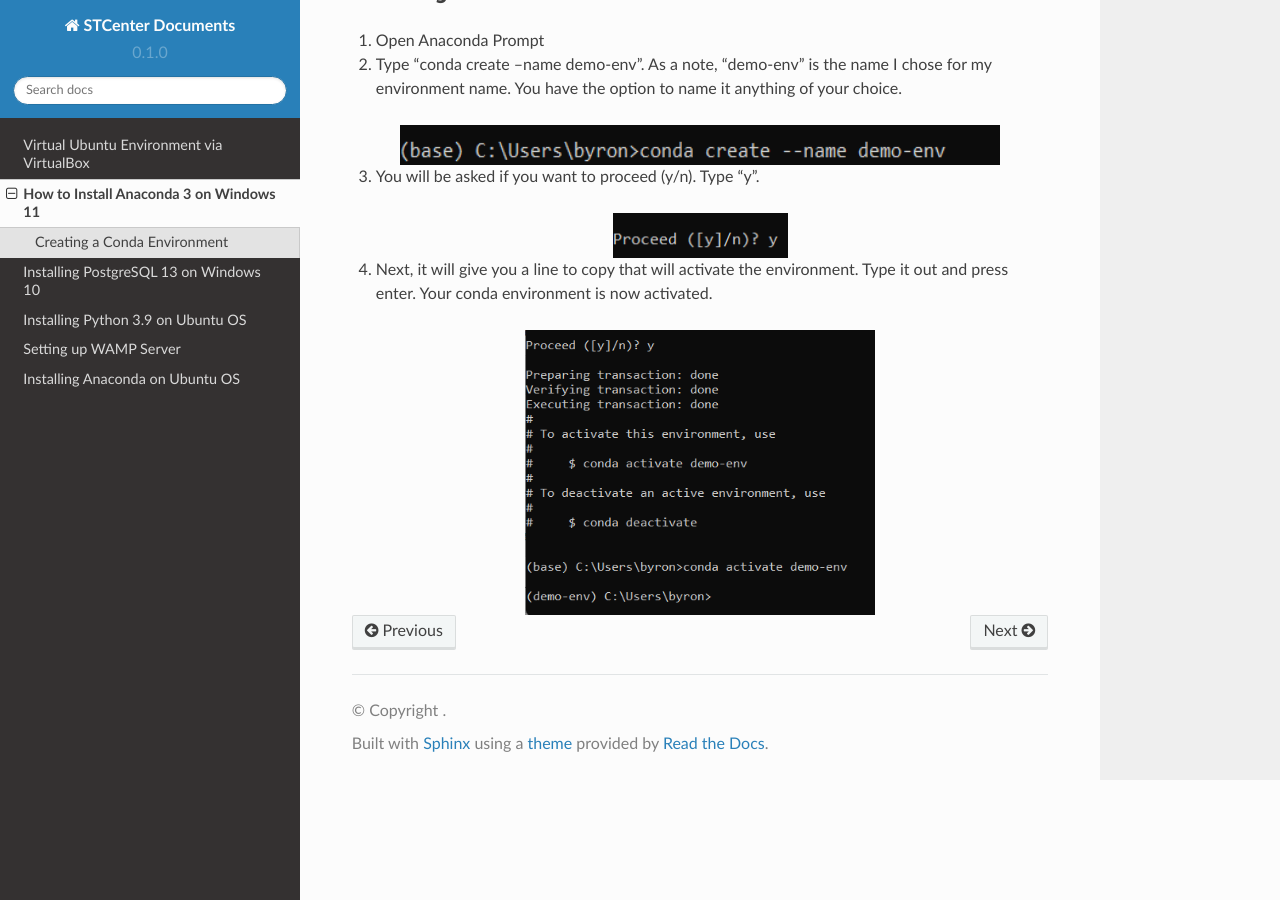
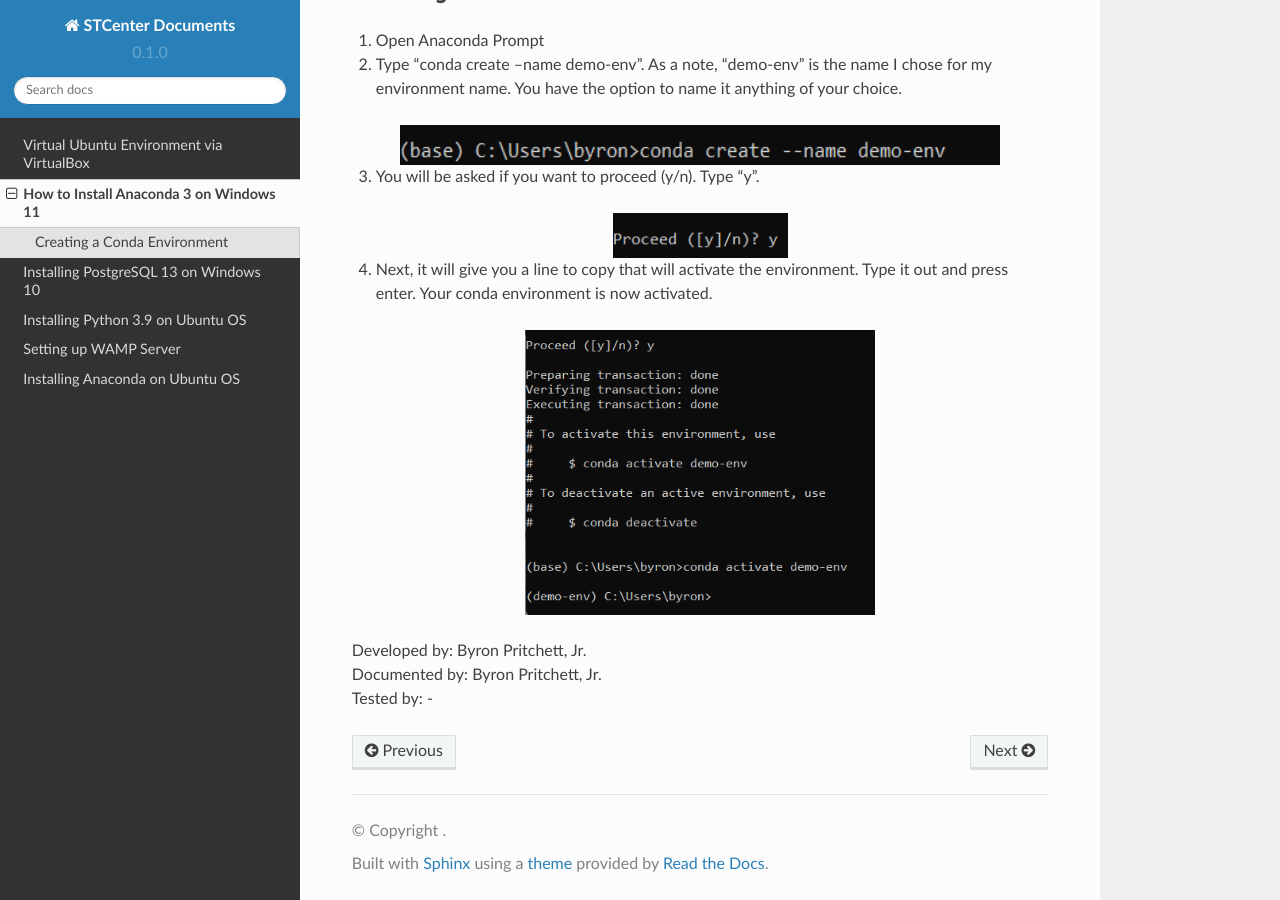
Before and after one commit to stccenter/STCenterDocs, a Sphinx documentation site: the page built from docs/source/anaconda-install.rst, in a window 1280 px wide and 900 px high, scrolled down 1787 px. Built offline with Sphinx 7.4.7 and the Read the Docs theme 2.0.0, drawn with Linux system fonts in a browser that asks for light colours; pages that are not in the unit, such as notebooks, are missing from menus.

Commit message:
Update anaconda-install.rst

```diff
--- a/docs/source/anaconda-install.rst
+++ b/docs/source/anaconda-install.rst
@@ -72,3 +72,8 @@ Creating a Conda Environment
     :align: center
     :height: 285px
     :alt: Activate the environment
+
+|
+| Developed by: Byron Pritchett, Jr.
+| Documented by: Byron Pritchett, Jr.
+| Tested by: -
```
